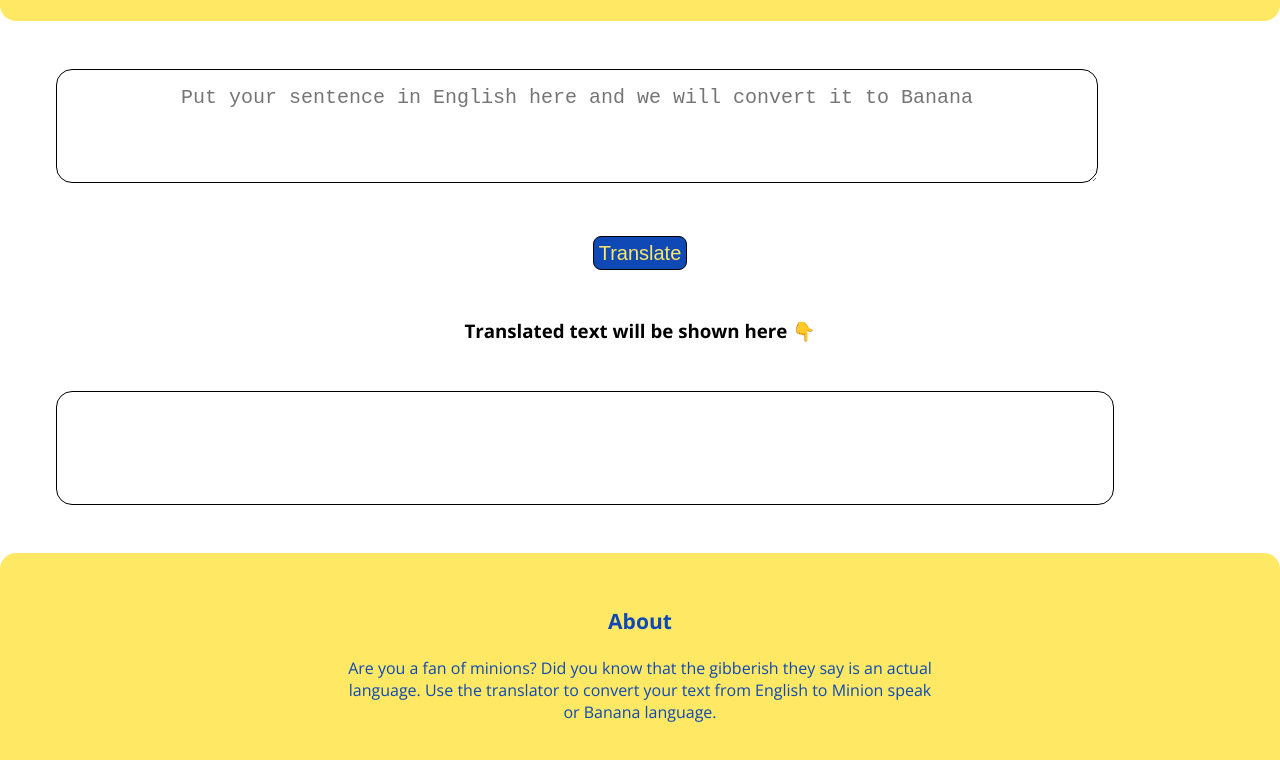
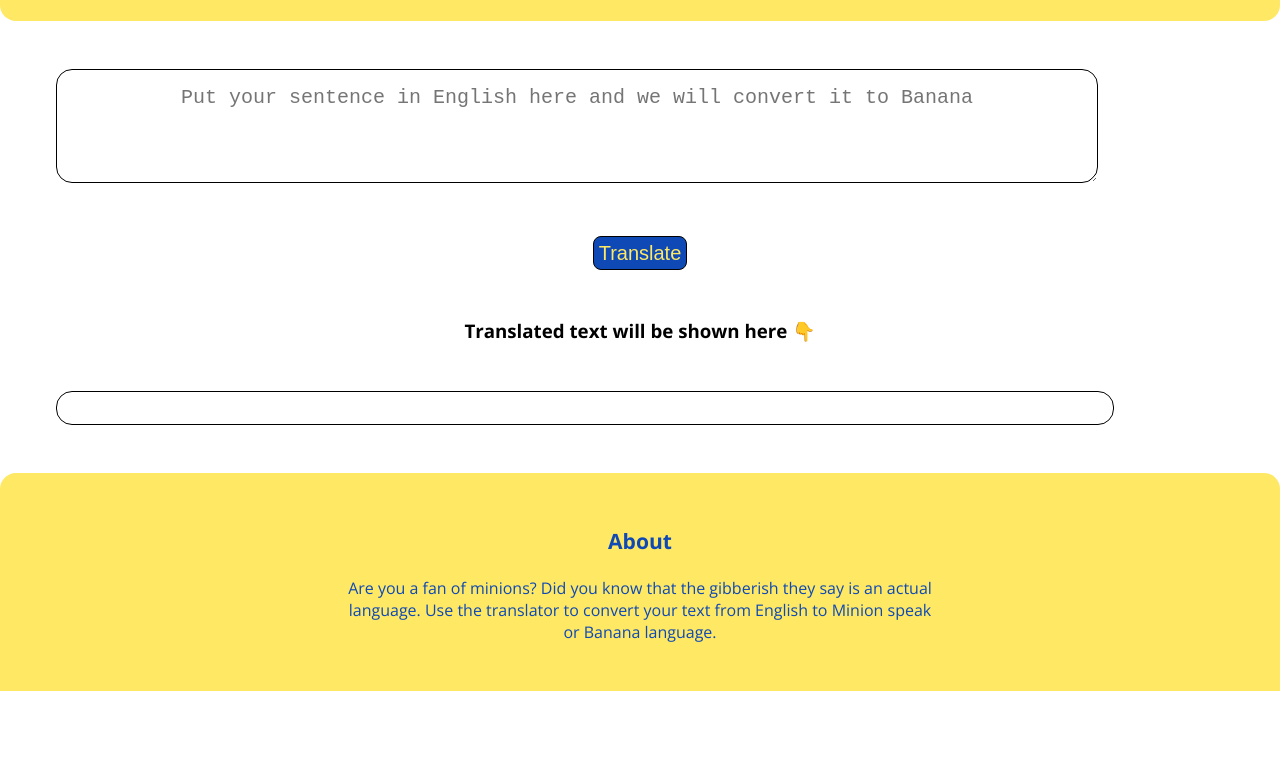
Before and after one commit to vids12/Banana-talk, a plain HTML site: page index.html in a window 1280 px wide. Shown: the part 106-866 px from the top of the page. After the commit the page ends 800 px from the top, so only its background shows below. Drawn offline with nearby package versions, Linux system fonts and the light colour scheme.

Commit message:
minor fix

```diff
--- a/style.css
+++ b/style.css
@@ -57,7 +57,7 @@ button{
 }
 #output{
     border: 1px solid black;
-    height: 10vh;
+    height: auto;
     width: 80%;
     margin: 3rem 3.5rem;
     padding: 1rem;
```
